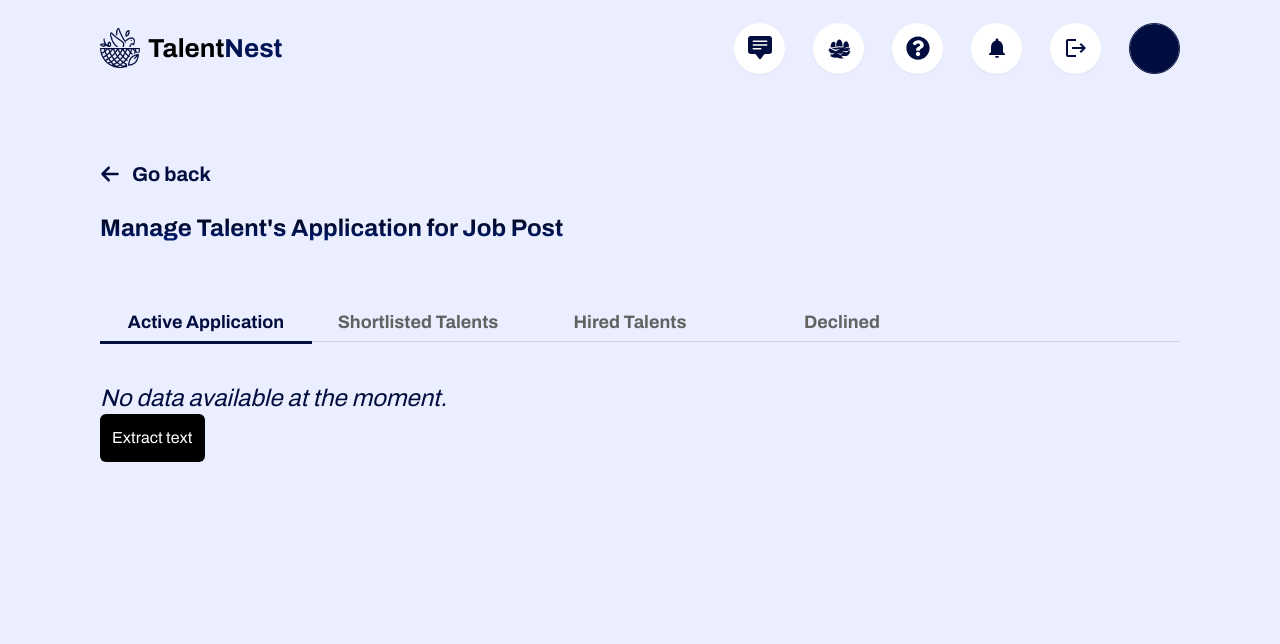
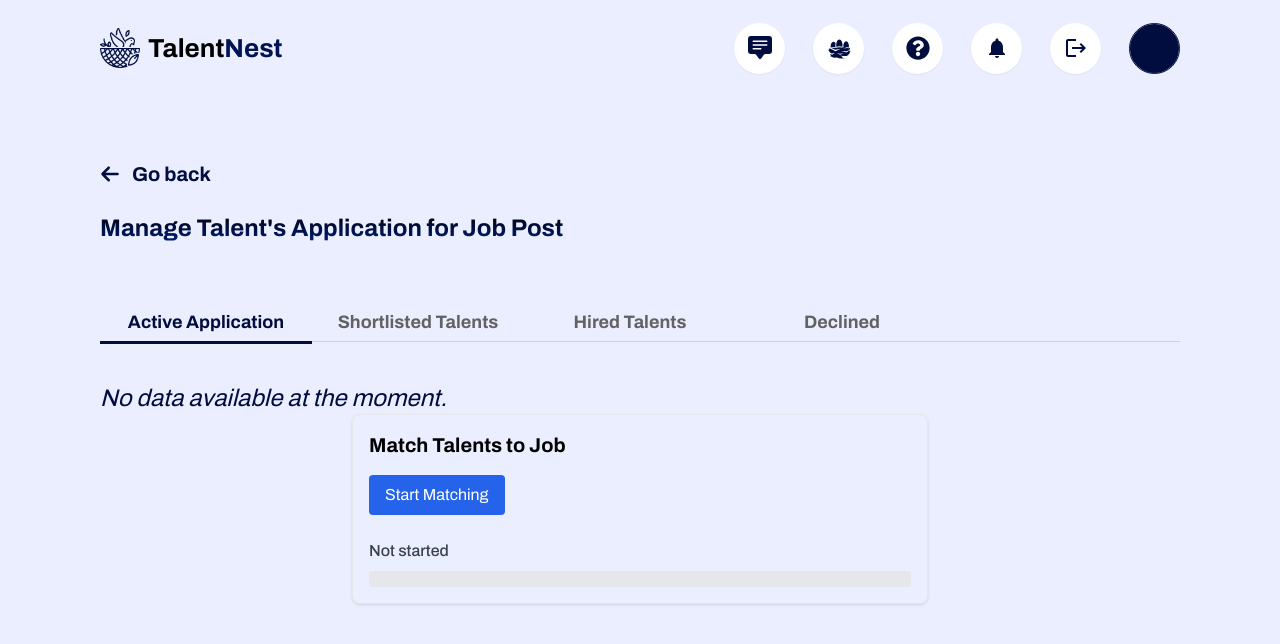
Before and after one commit to FolashadeOmoloja/TalentNest-Admin, a Next.js app: page /control-room/manage-jobs/applications/1 in a window 1280 px wide. Shown: the top 644 px of the page. Built offline with nearby package versions, Linux system fonts and the light colour scheme.

Commit message:
resumematch flow

```diff
--- a/components/ManageApplications/ApplicationsTable.tsx
+++ b/components/ManageApplications/ApplicationsTable.tsx
@@ -9,6 +9,7 @@ import { useSelector } from "react-redux";
 import MainTable from "../Elements/Table/MainTable";
 import { useRouter } from "next/navigation";
 import { extractApplicationText } from "@/hooks/application-hook";
+import TalentMatchProgress from "./ResumeMatch";
 
 type IsActiveState = {
   [key: number]: boolean;
@@ -16,6 +17,7 @@ type IsActiveState = {
 const ApplicationsTable = () => {
   const { application } = useSelector((store: any) => store.application);
   const { loading, results, extractText } = extractApplicationText();
+  const { jobId } = useSelector((store: any) => store.application);
   const filterArr = [
     "Active Application",
     "Shortlisted Talents",
@@ -34,7 +36,7 @@ const ApplicationsTable = () => {
 
   const underReview =
     changeTable === 0 ? filterApplications("under review") : [];
-  const interview = changeTable === 1 ? filterApplications("interview") : [];
+  const interview = changeTable === 1 ? filterApplications("shortlisted") : [];
   const hired = changeTable === 2 ? filterApplications("hired") : [];
   const declined = changeTable === 3 ? filterApplications("declined") : [];
 
@@ -117,21 +119,7 @@ const ApplicationsTable = () => {
           />
         )
       ) : null}
-      <button
-        className="bg-black text-white p-3 rounded-md"
-        onClick={extractText}
-      >
-        {loading ? (
-          <Loader2 className="mr-2 h-4 w-4 animate-spin" />
-        ) : (
-          "      Extract text"
-        )}
-      </button>
-      {results && (
-        <pre className="mt-2 max-h-96 overflow-auto">
-          {JSON.stringify(results, null, 2)}
-        </pre>
-      )}
+      <TalentMatchProgress jobId={jobId} />
     </section>
   );
 };
--- /dev/null
+++ b/components/ManageApplications/ResumeMatch.tsx
@@ -0,0 +1,148 @@
+import { setApplication } from "@/redux/slices/applicationSlice";
+import { APPLICATION_API_END_POINT } from "@/utilities/constants/constants";
+import React, { useState } from "react";
+import { useDispatch } from "react-redux";
+
+const steps = ["Extracting", "Embedding", "Comparing", "Match Complete"];
+
+interface stepToProgressType {
+  extract: number;
+  embed: number;
+  compare: number;
+  done: number;
+}
+
+const stepToProgress = {
+  extract: 25,
+  embed: 50,
+  compare: 75,
+  done: 100,
+};
+
+const TalentMatchProgress = ({ jobId }: { jobId: string }) => {
+  const [currentStep, setCurrentStep] = useState("");
+  const [progress, setProgress] = useState(0);
+  const [matches, setMatches] = useState<{ talentId: string; score: number }[]>(
+    []
+  );
+  const [error, setError] = useState("");
+  const dispatch = useDispatch();
+  const startMatching = async () => {
+    setProgress(0);
+    setMatches([]);
+    setError("");
+    setCurrentStep("Starting...");
+
+    try {
+      const response = await fetch(
+        `${APPLICATION_API_END_POINT}/match-talents/${jobId}`
+      );
+      const reader = response?.body?.getReader();
+      const decoder = new TextDecoder("utf-8");
+      let partial = "";
+
+      if (!reader) {
+        setError("Unable to read response stream.");
+        return;
+      }
+
+      while (true) {
+        const { value, done } = await reader.read();
+        if (done) break;
+
+        partial += decoder.decode(value, { stream: true });
+
+        // Handle possible multiple chunks
+        const chunks = partial.split("}{").map((chunk, index, arr) => {
+          if (arr.length === 1) return chunk;
+          if (index === 0) return chunk + "}";
+          else if (index === arr.length - 1) return "{" + chunk;
+          return "{" + chunk + "}";
+        });
+
+        for (const chunk of chunks) {
+          try {
+            const clean = chunk.trim();
+            if (!clean) continue;
+
+            const data = JSON.parse(clean);
+
+            // Update progress
+            if (
+              data.step &&
+              stepToProgress[data.step as keyof typeof stepToProgress]
+            ) {
+              setCurrentStep(
+                steps[Object.keys(stepToProgress).indexOf(data.step)]
+              );
+              setProgress(
+                stepToProgress[data.step as keyof typeof stepToProgress]
+              );
+            }
+
+            if (data.step === "done" && data.matches) {
+              setMatches(data.matches);
+              dispatch(setApplication(data.updatedJob.applicants));
+            }
+
+            if (data.success === false) {
+              setError(data.message || "Something went wrong");
+              setProgress(0);
+              return;
+            }
+          } catch (e) {
+            // Ignore invalid JSON until next chunk
+          }
+        }
+      }
+    } catch (err: any) {
+      setError("Connection error: " + err.message);
+    }
+  };
+
+  return (
+    <div className="max-w-xl mx-auto p-4 border rounded-lg shadow">
+      <h2 className="text-xl font-bold mb-4">Match Talents to Job</h2>
+
+      <button
+        onClick={startMatching}
+        className="bg-blue-600 text-white px-4 py-2 rounded hover:bg-blue-700"
+      >
+        Start Matching
+      </button>
+
+      <div className="mt-6">
+        <div className="mb-2 text-gray-700 font-medium">
+          {currentStep || "Not started"}
+        </div>
+        <div className="w-full bg-gray-200 h-4 rounded overflow-hidden">
+          <div
+            className="bg-blue-500 h-full transition-all duration-500 ease-out"
+            style={{ width: `${progress}%` }}
+          ></div>
+        </div>
+      </div>
+
+      {error && <div className="mt-4 text-red-600 font-semibold">{error}</div>}
+
+      {matches.length > 0 && (
+        <div className="mt-6">
+          <h3 className="font-semibold mb-2">Match Results:</h3>
+          <ul className="list-disc list-inside text-sm">
+            {matches.map((match) => (
+              <li key={match.talentId}>
+                Talent: <span className="font-mono">{match.talentId}</span> →
+                Score:{" "}
+                <span className="font-bold">
+                  {(match.score * 100).toFixed(2)}%
+                </span>
+              </li>
+            ))}
+          </ul>
+        </div>
+      )}
+    </div>
+  );
+};
+
+export default TalentMatchProgress;
```
